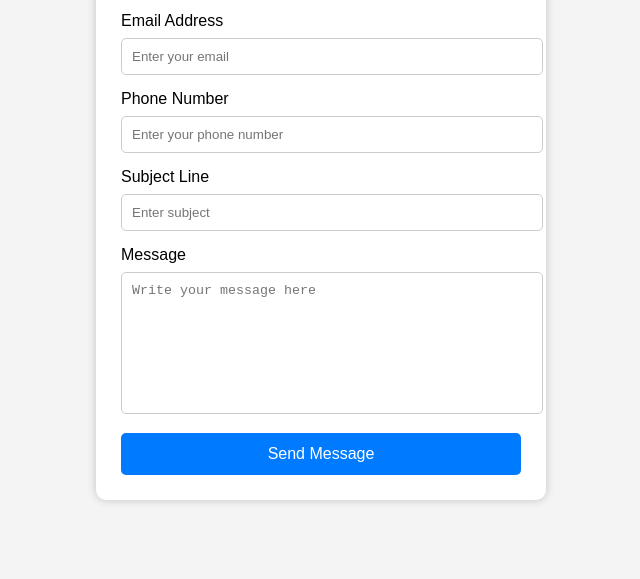
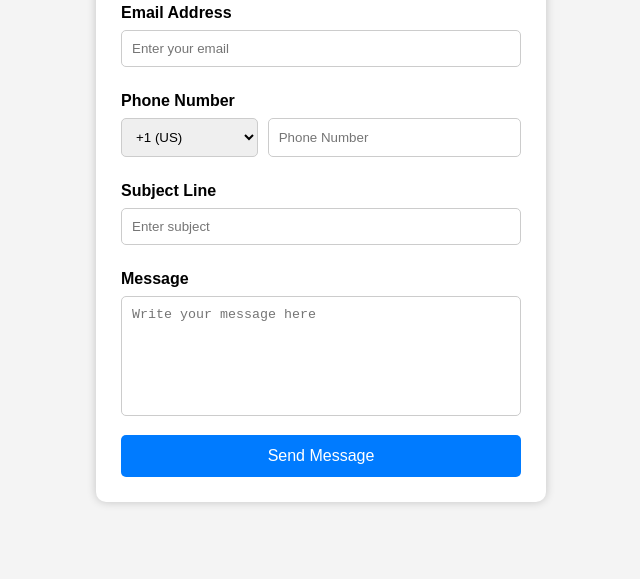
Before and after one commit to Kinyuagoes/webCode, a plain HTML site: page form.html in a window 1280 px wide. Shown: the part 237-816 px from the top of the page, without its empty margins (319-959 px from the left). Drawn offline with Linux system fonts and the light colour scheme.

Commit message:
form.html

```diff
--- a/form.html
+++ b/form.html
@@ -12,7 +12,8 @@
             display: flex;
             justify-content: center;
             align-items: center;
-            height: 100vh;
+            min-height: 100vh;
+            margin: 0;
         }
 
         .form-container {
@@ -28,14 +29,36 @@
             margin-bottom: 20px;
         }
 
+        label {
+            display: block;
+            margin-top: 10px;
+            font-weight: bold;
+        }
+
         input,
-        textarea {
+        textarea,
+        select {
             width: 100%;
             padding: 10px;
             margin-top: 8px;
             margin-bottom: 15px;
             border: 1px solid #ccc;
             border-radius: 5px;
+            box-sizing: border-box; /* Ensures padding doesn't affect width */
+        }
+
+        /* Flexbox to keep country code and phone number on the same line */
+        .phone-group {
+            display: flex;
+            gap: 10px;
+        }
+
+        .phone-group select {
+            width: 35%; /* Adjust width for the dropdown */
+        }
+
+        .phone-group input {
+            width: 65%;
         }
 
         textarea {
@@ -64,7 +87,7 @@
     <div class="form-container">
         <h2>Contact Form</h2>
 
-        <form>
+        <form id="contactForm">
             <label>Full Name</label>
             <input type="text" name="fullname" placeholder="Enter your full name" required>
 
@@ -72,7 +95,17 @@
             <input type="email" name="email" placeholder="Enter your email" required>
 
             <label>Phone Number</label>
-            <input type="tel" name="phone" placeholder="Enter your phone number" required>
+            <div class="phone-group">
+                <select id="countryCode" name="countryCode" required>
+                    <option value="+1">+1 (US)</option>
+                    <option value="+44">+44 (UK)</option>
+                    <option value="+91">+91 (IN)</option>
+                    <option value="+234">+234 (NG)</option>
+                    <option value="+61">+61 (AU)</option>
+                    <!-- Add more as needed -->
+                </select>
+                <input type="tel" id="phoneNumber" name="phone" placeholder="Phone Number" required>
+            </div>
 
             <label>Subject Line</label>
             <input type="text" name="subject" placeholder="Enter subject" required>
@@ -84,5 +117,32 @@
         </form>
     </div>
 
+    <script>
+        const countrySelect = document.getElementById('countryCode');
+        const phoneInput = document.getElementById('phoneNumber');
+        const MAX_TOTAL_LENGTH = 13;
+
+        function updateMaxLength() {
+
+            const countryCodeLength = countrySelect.value.length;
+            const remainingChars = MAX_TOTAL_LENGTH - countryCodeLength;
+
+            phoneInput.maxLength = remainingChars;
+
+            // Trim current value if it exceeds new limit
+            if (phoneInput.value.length > remainingChars) {
+                phoneInput.value = phoneInput.value.substring(0, remainingChars);
+            }
+        }
+
+        countrySelect.addEventListener('change', updateMaxLength);
+
+        phoneInput.addEventListener('input', (e) => {
+            e.target.value = e.target.value.replace(/\D/g, '');
+        });
+
+        updateMaxLength();
+    </script>
+
 </body>
 </html>
```
